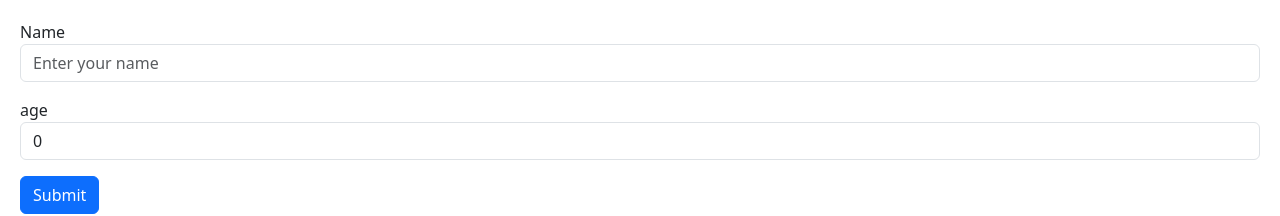
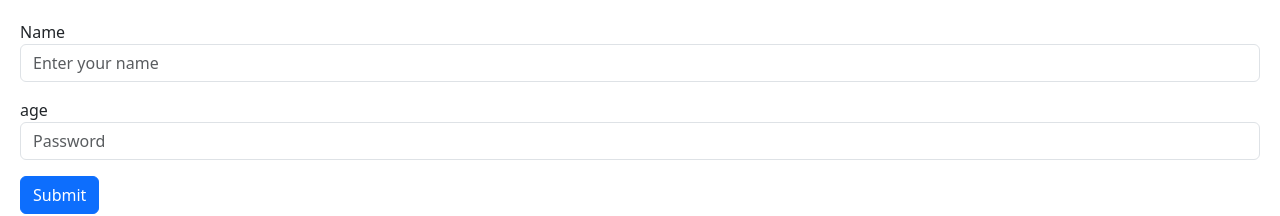
Before and after one commit to ZiyadBatekh/React-Learn, a React (Vite) app: page / in a window 1280 px wide. Shown: the top 216 px of the page. Built offline with nearby package versions, Linux system fonts and the light colour scheme.

Commit message:
Managing Forms with react hook form useForm()

```diff
--- a/package.json
+++ b/package.json
@@ -13,6 +13,7 @@
     "immer": "^9.0.19",
     "react": "^18.2.0",
     "react-dom": "^18.2.0",
+    "react-hook-form": "^7.52.1",
     "react-icons": "^5.2.1"
   },
   "devDependencies": {
--- a/src/components/Form.tsx
+++ b/src/components/Form.tsx
@@ -1,25 +1,19 @@
 import React, { FormEvent, useRef, useState } from "react";
+import {FieldValues, useForm} from "react-hook-form";
 
 const Form = () => {
-  const [person, setPerson] = useState({
-    name: "",
-    age: 0,
-  });
+ const {register , handleSubmit} = useForm()
 
-  const handleSubmit = (event: FormEvent) => {
-    event.preventDefault();
-    console.log(person);
+ const onSubmit = (data:FieldValues) => console.log(data);
 
-  };
+
+
   return (
-    <form onSubmit={handleSubmit}>
+    <form onSubmit={handleSubmit(onSubmit)}>
       <div className="form-group mb-3">
         <label htmlFor="name">Name</label>
         <input
-        value={person.name}
-          onChange={(event) =>
-            setPerson({ ...person, name: event.target.value })
-          }
+        {...register('name')}
           type="text"
           className="form-control"
           id="name"
@@ -29,10 +23,7 @@ const Form = () => {
       <div className="form-group mb-3">
         <label htmlFor="age">age</label>
         <input
-        value={person.age}
-          onChange={(event) =>
-            setPerson({ ...person, age: parseInt(event.target.value) })
-          }
+        {...register('age')}
           type="number"
           className="form-control"
           id="age"
```
Also changed, not shown: 1 other file (tests, documents, lock files or other folders).
